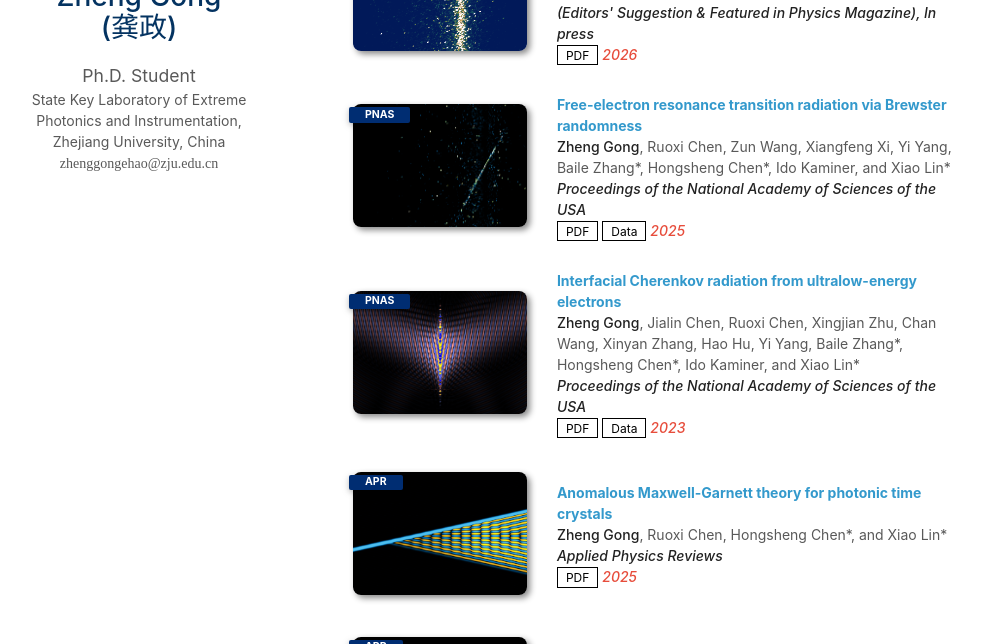
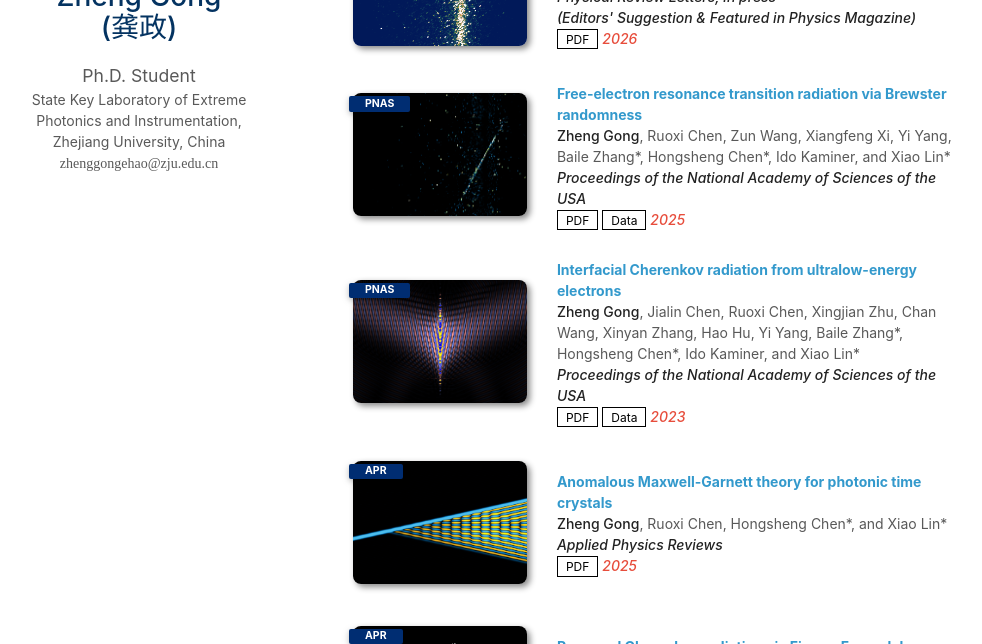
Before and after one commit to zhenggongehao/zhenggongehao.github.io, a Jekyll site: the page built from index.md, in a window 1280 px wide and 900 px high, scrolled down 462 px, cut to the strip 256-900 px from the top of the window. Shown: the whole strip, without its empty margins (137-1119 px from the left). Built offline with Jekyll 4.4.1, drawn with Linux system fonts in a browser that asks for light colours; nearby versions of some CDN libraries; a style sheet for code colours, icons or effects is not loaded; our own code applies the rules of GitHub Pages for plain Markdown files.

Commit message:
update files

```diff
--- a/_data/publications.yml
+++ b/_data/publications.yml
@@ -12,7 +12,7 @@ main:
   - title: Brewster-anomaly delocalization for free-electron radiation
     authors: <strong>Zheng Gong</strong>, Xiangfeng Xi, Hongsheng Chen, Owen D. Miller*, Stefan Rotter*, and Xiao Lin*
     conference_short: PRL
-    conference: <strong>Physical Review Letters, In press<br>(Editors' Suggestion & Featured in Physics Magazine), In press</strong>
+    conference: <strong>Physical Review Letters, In press<br>(Editors' Suggestion & Featured in Physics Magazine)</strong>
     pdf: ./assets/files/20260729_combinedPDF_BrewsterAnomaliesFree-electron.pdf
     data:
     bibtex:
```
